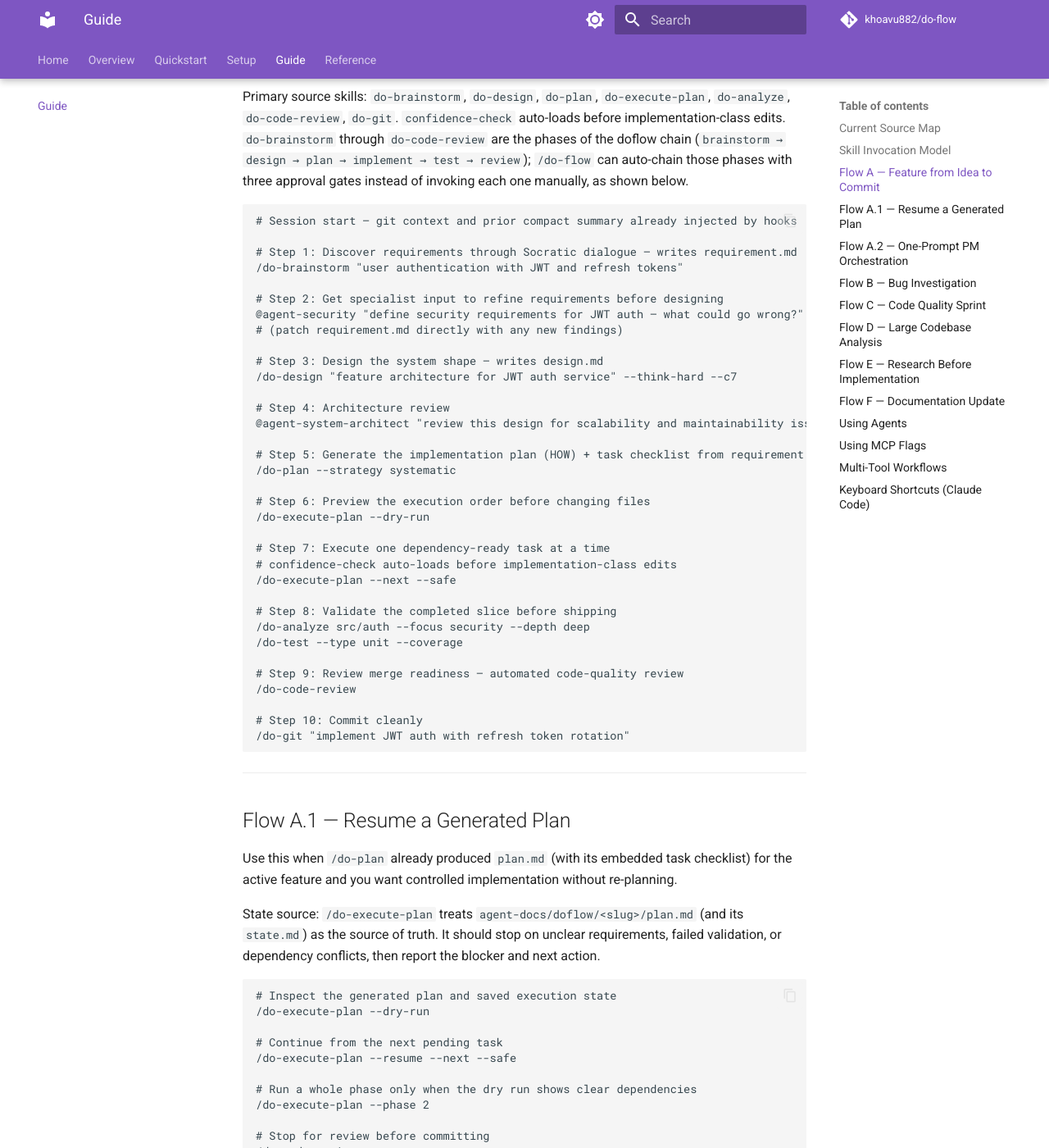
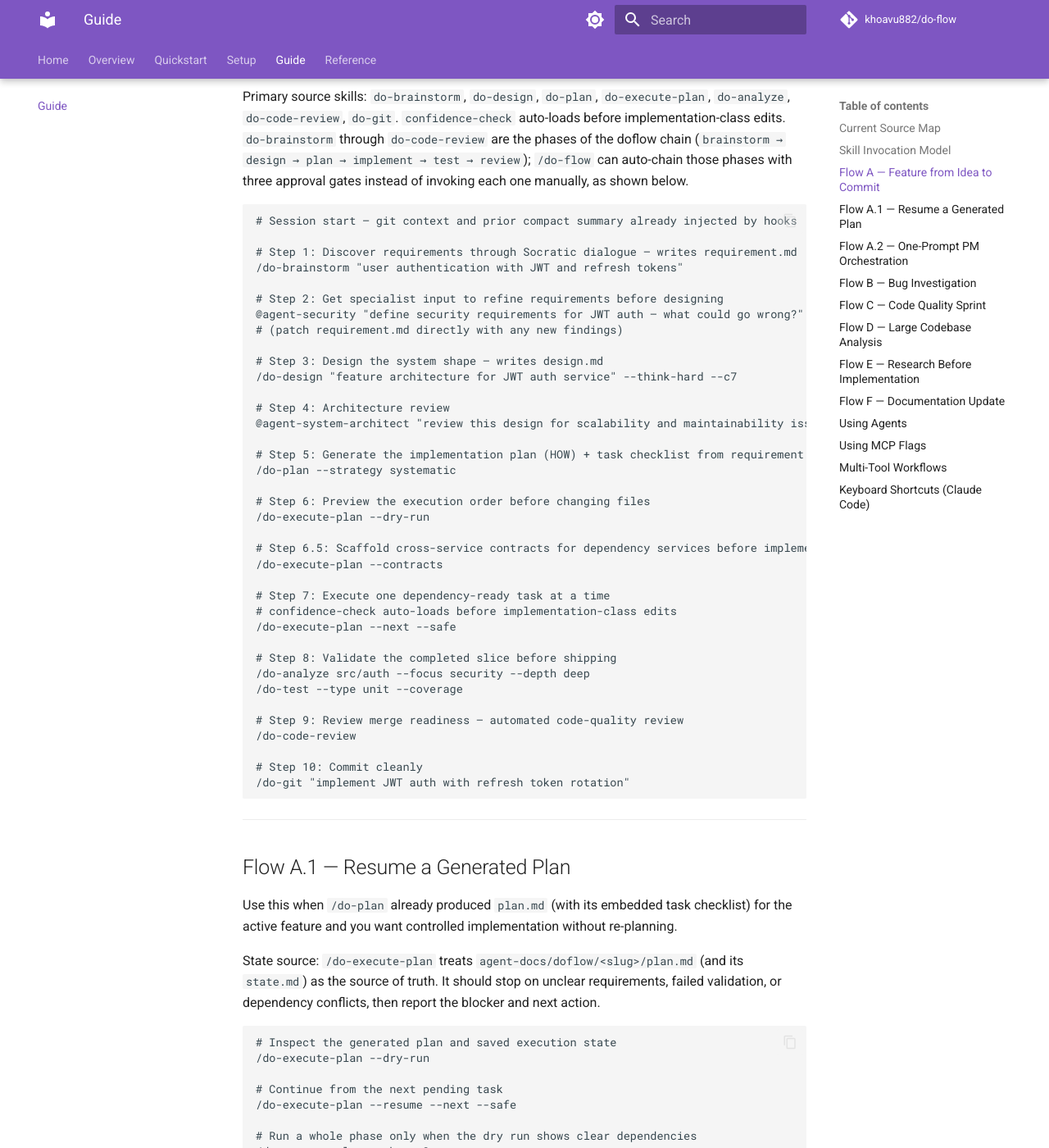
Before and after one commit to khoavu882/do-flow, an MkDocs documentation site: the page built from docs/guide.md, in a window 1280 px wide and 1400 px high, scrolled down 1519 px. Shown: the whole window at 82% size. Built offline with MkDocs 1.6.1 and Material for MkDocs 9.7.7, drawn with Linux system fonts in a browser that asks for light colours; comment, search, counter and statistics services are not loaded.

Commit message:
docs(doflow): document --contracts flag and depends-on: field
Update DOFLOW_CHAIN.md's Layout table, docs/reference.md's do-execute-plan
invocation grammar, and docs/guide.md's Flow A worked example. README.md
checked and correctly left untouched -- none of its do-execute-plan mentions
enumerate the full flag grammar.

```diff
--- a/docs/guide.md
+++ b/docs/guide.md
@@ -58,6 +58,9 @@
 
 # Step 6: Preview the execution order before changing files
 /do-execute-plan --dry-run
+
+# Step 6.5: Scaffold cross-service contracts for dependency services before implementing
+/do-execute-plan --contracts
 
 # Step 7: Execute one dependency-ready task at a time
 # confidence-check auto-loads before implementation-class edits
```
Also changed, not shown: core/references/DOFLOW_CHAIN.md (+2 -2 lines), docs/reference.md (+1 -1 lines).
